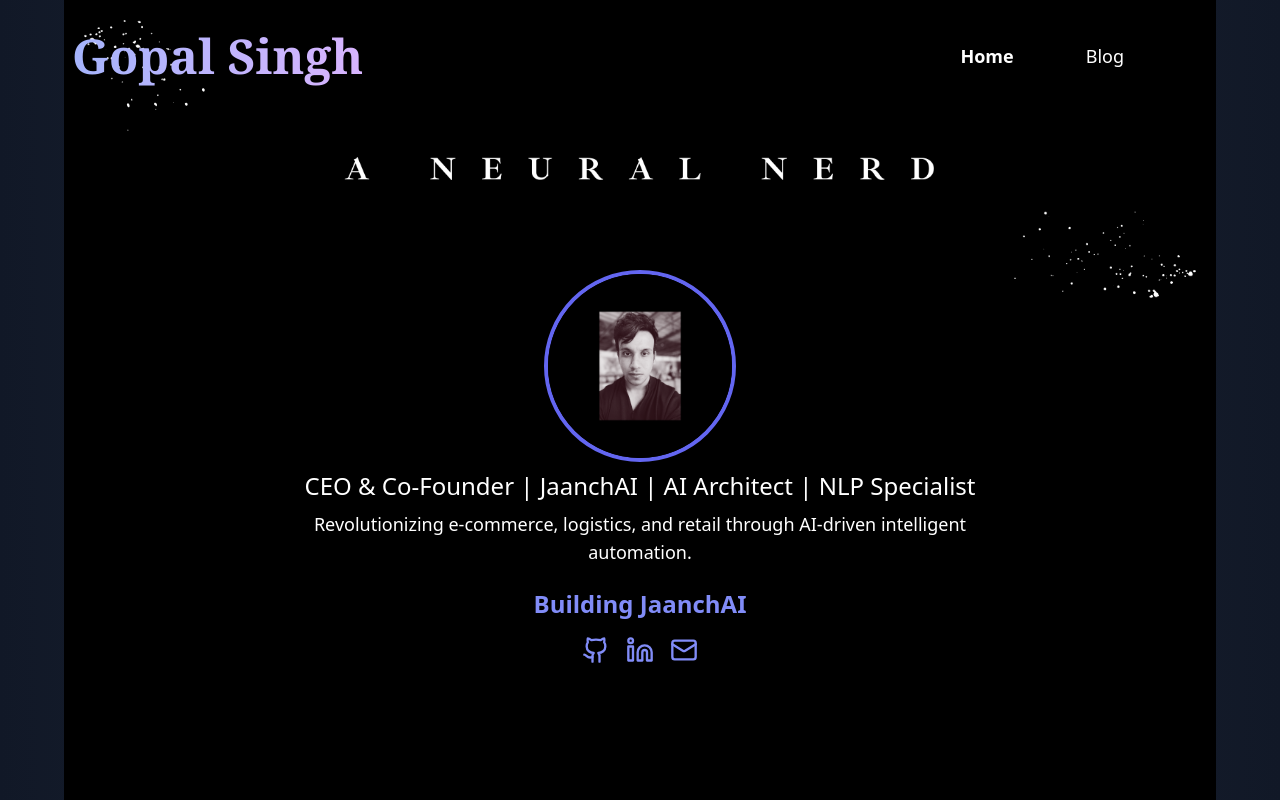
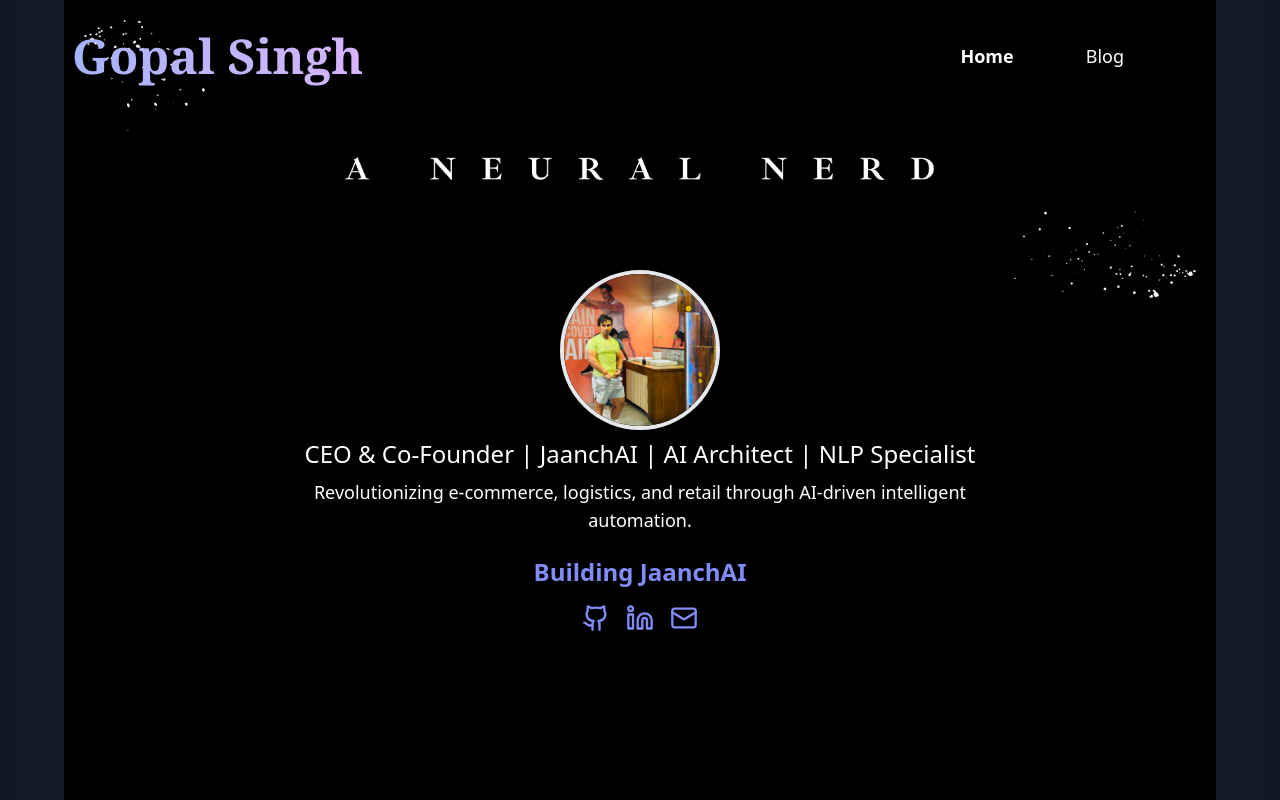
Before and after one commit to Akshay594/the-great-portfolio, a React (Create React App) app: page / in a window 1280 px wide. Shown: the top 800 px of the page. Built offline with nearby package versions, Linux system fonts and the light colour scheme.

Commit message:
added the image

```diff
--- a/src/components/Home.js
+++ b/src/components/Home.js
@@ -1,7 +1,7 @@
 import React, { useState } from 'react';
 import { Github, Linkedin, Mail, ChevronDown, ChevronUp } from 'lucide-react';
 import { LineChart, Line, XAxis, YAxis, CartesianGrid, Tooltip, ResponsiveContainer } from 'recharts';
-import gopal from './gopal.png';
+import gopal from './gym.jpeg';
 import backgroundImage from './bg.png'; // Image you uploaded
 
 const ProjectCard = ({ title, description, technologies }) => (
@@ -74,10 +74,11 @@
       >
         {/* Profile image section */}
         <img
-          className="w-48 h-48 rounded-full mx-auto border-4 border-indigo-500 shadow-lg"
-          src={gopal}
-          alt="Gopal Singh"
-        />
+        className="w-40 h-40 rounded-full mx-auto border-4 border-white-500 shadow-lg object-cover" // Added object-cover
+        src={gopal}
+        alt="Gopal Singh"
+      />
+
         <p className="text-2xl text-white mt-2">CEO & Co-Founder | JaanchAI | AI Architect | NLP Specialist</p>
         <p className="text-lg text-white mt-2 max-w-2xl mx-auto">
           Revolutionizing e-commerce, logistics, and retail through AI-driven intelligent automation.
```
Also changed, not shown: src/components/gym.jpeg (added), src/components/new_gopal.jpeg (added).
